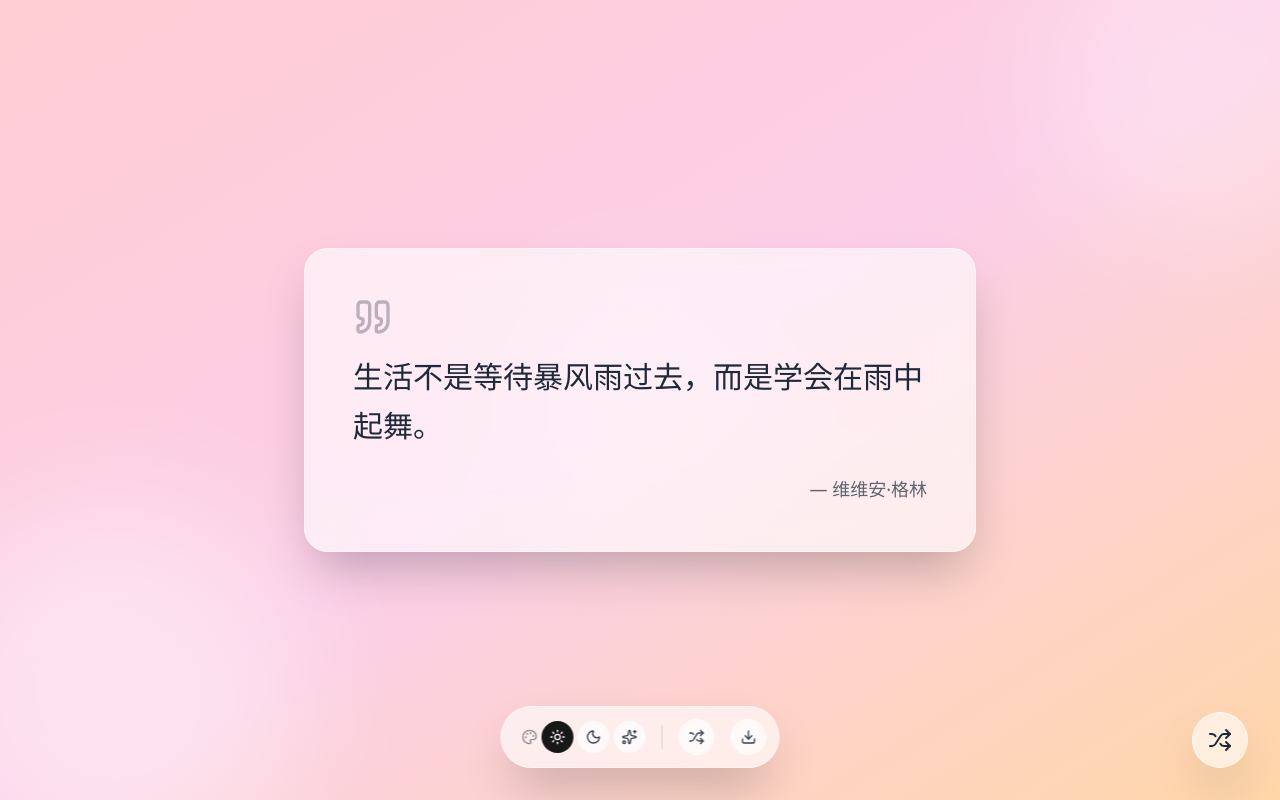
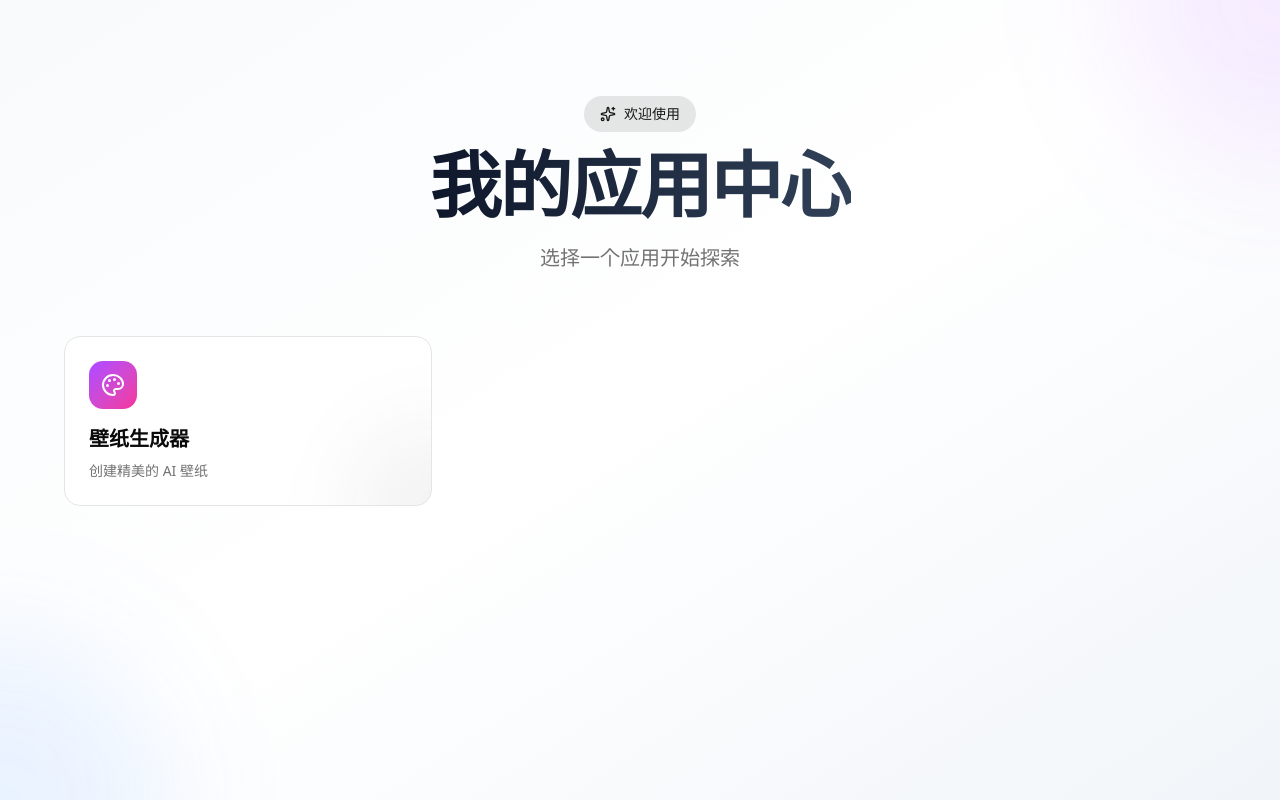
Before and after one commit to YY-ye6/my-nextjs-app, a Next.js app: page / in a window 1280 px wide. Built offline with nearby package versions, Linux system fonts and the light colour scheme.

Commit message:
feat: add app launcher homepage at root

```diff
--- a/app/page.tsx
+++ b/app/page.tsx
@@ -1,5 +1,89 @@
-import { WallpaperGenerator } from "@/components/wallpaper-generator"
+import Link from "next/link"
+import { routes } from "@/lib/routes"
+import { ArrowRight, Sparkles } from "lucide-react"
 
 export default function Home() {
-  return <WallpaperGenerator />
+  return (
+    <div className="min-h-screen bg-gradient-to-br from-slate-50 via-white to-slate-100 dark:from-slate-950 dark:via-slate-900 dark:to-slate-950">
+      {/* 背景装饰 */}
+      <div className="fixed inset-0 overflow-hidden pointer-events-none">
+        <div className="absolute -top-40 -right-40 w-80 h-80 bg-purple-500/10 rounded-full blur-3xl" />
+        <div className="absolute -bottom-40 -left-40 w-80 h-80 bg-blue-500/10 rounded-full blur-3xl" />
+      </div>
+
+      <div className="relative container mx-auto px-4 py-16 sm:py-24">
+        {/* 头部 */}
+        <div className="text-center mb-16 space-y-6">
+          <div className="inline-flex items-center gap-2 px-4 py-2 rounded-full bg-primary/10 text-primary text-sm font-medium mb-4">
+            <Sparkles className="w-4 h-4" />
+            <span>欢迎使用</span>
+          </div>
+
+          <h1 className="text-5xl sm:text-7xl font-bold tracking-tight">
+            <span className="bg-gradient-to-r from-slate-900 to-slate-700 dark:from-white dark:to-slate-300 bg-clip-text text-transparent">
+              我的应用中心
+            </span>
+          </h1>
+
+          <p className="text-xl text-muted-foreground max-w-2xl mx-auto">
+            选择一个应用开始探索
+          </p>
+        </div>
+
+        {/* 应用卡片网格 */}
+        <div className="grid grid-cols-1 md:grid-cols-2 lg:grid-cols-3 gap-6 max-w-6xl mx-auto">
+          {routes.map((route) => {
+            const Icon = route.icon
+            return (
+              <Link
+                key={route.path}
+                href={route.path}
+                className="group relative overflow-hidden rounded-2xl border bg-card p-6 transition-all hover:shadow-xl hover:shadow-primary/5 hover:-translate-y-1"
+              >
+                {/* 渐变背景 */}
+                <div className={`absolute inset-0 bg-gradient-to-br ${route.color} opacity-0 group-hover:opacity-5 transition-opacity`} />
+
+                {/* 内容 */}
+                <div className="relative space-y-4">
+                  {/* 图标 */}
+                  <div className={`inline-flex p-3 rounded-xl bg-gradient-to-br ${route.color}`}>
+                    <Icon className="w-6 h-6 text-white" />
+                  </div>
+
+                  {/* 文字 */}
+                  <div className="space-y-2">
+                    <h3 className="text-xl font-semibold flex items-center gap-2">
+                      {route.title}
+                      <ArrowRight className="w-5 h-5 opacity-0 -translate-x-2 group-hover:opacity-100 group-hover:translate-x-0 transition-all" />
+                    </h3>
+                    <p className="text-sm text-muted-foreground">
+                      {route.description}
+                    </p>
+                  </div>
+                </div>
+
+                {/* 装饰性光效 */}
+                <div className="absolute -bottom-20 -right-20 w-40 h-40 bg-primary/5 rounded-full blur-2xl group-hover:bg-primary/10 transition-colors" />
+              </Link>
+            )
+          })}
+        </div>
+
+        {/* 底部提示 */}
+        {routes.length === 0 && (
+          <div className="text-center mt-12">
+            <div className="inline-flex flex-col items-center gap-4 p-8 rounded-2xl border border-dashed bg-muted/30">
+              <div className="text-4xl">🚀</div>
+              <div className="space-y-2">
+                <h3 className="font-semibold">暂无应用</h3>
+                <p className="text-sm text-muted-foreground">
+                  在 <code className="px-2 py-1 bg-muted rounded text-xs">lib/routes.ts</code> 中添加新的路由配置
+                </p>
+              </div>
+            </div>
+          </div>
+        )}
+      </div>
+    </div>
+  )
 }
--- /dev/null
+++ b/lib/routes.ts
@@ -0,0 +1,27 @@
+import { LucideIcon, Palette, Home, Settings, FileText } from "lucide-react"
+
+export interface Route {
+  path: string
+  title: string
+  description: string
+  icon: LucideIcon
+  color: string
+}
+
+export const routes: Route[] = [
+  {
+    path: "/wallpaper",
+    title: "壁纸生成器",
+    description: "创建精美的 AI 壁纸",
+    icon: Palette,
+    color: "from-purple-500 to-pink-500",
+  },
+  // 在这里添加更多路由
+  // {
+  //   path: "/your-route",
+  //   title: "标题",
+  //   description: "描述",
+  //   icon: Home,
+  //   color: "from-blue-500 to-cyan-500",
+  // },
+]
```
